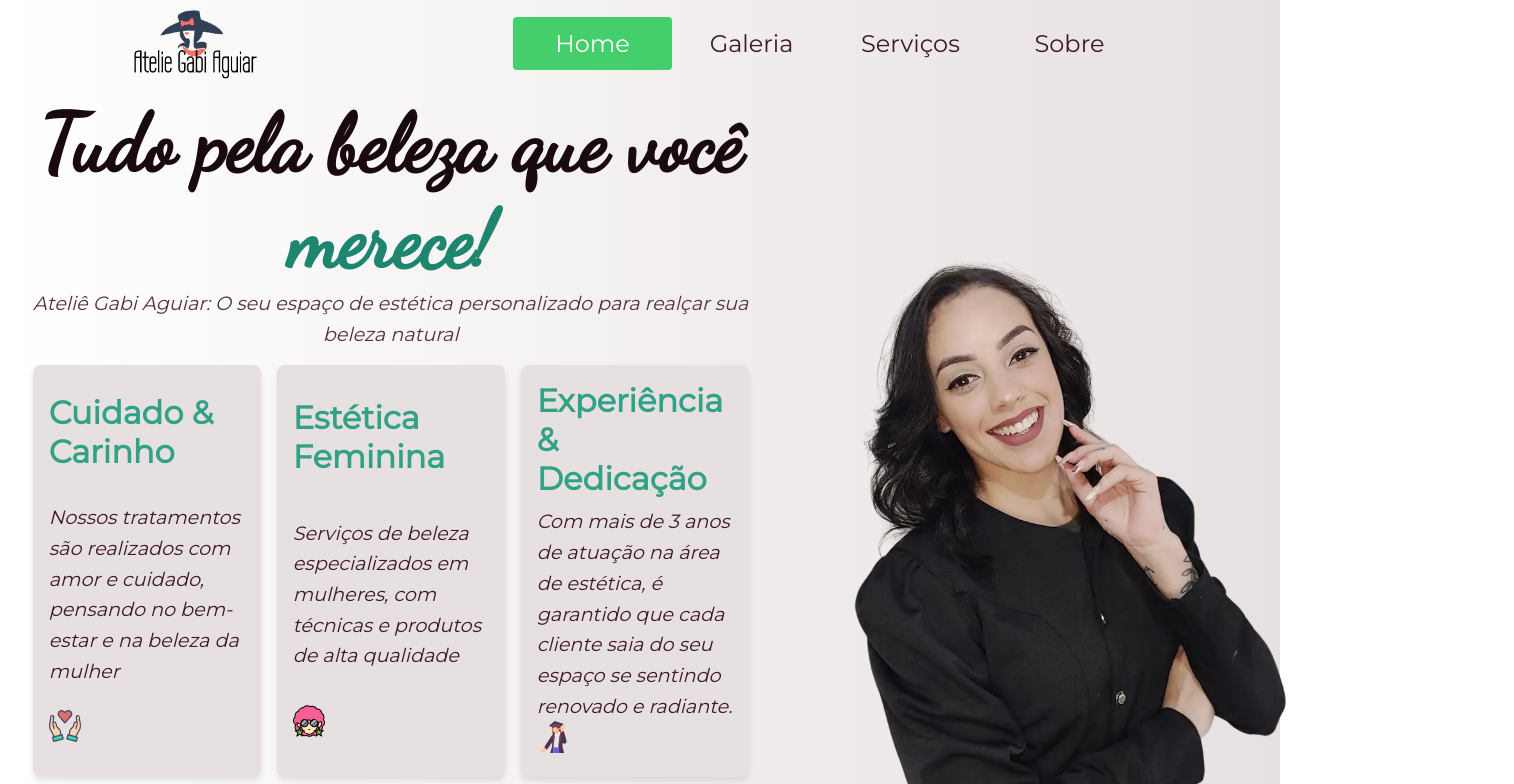
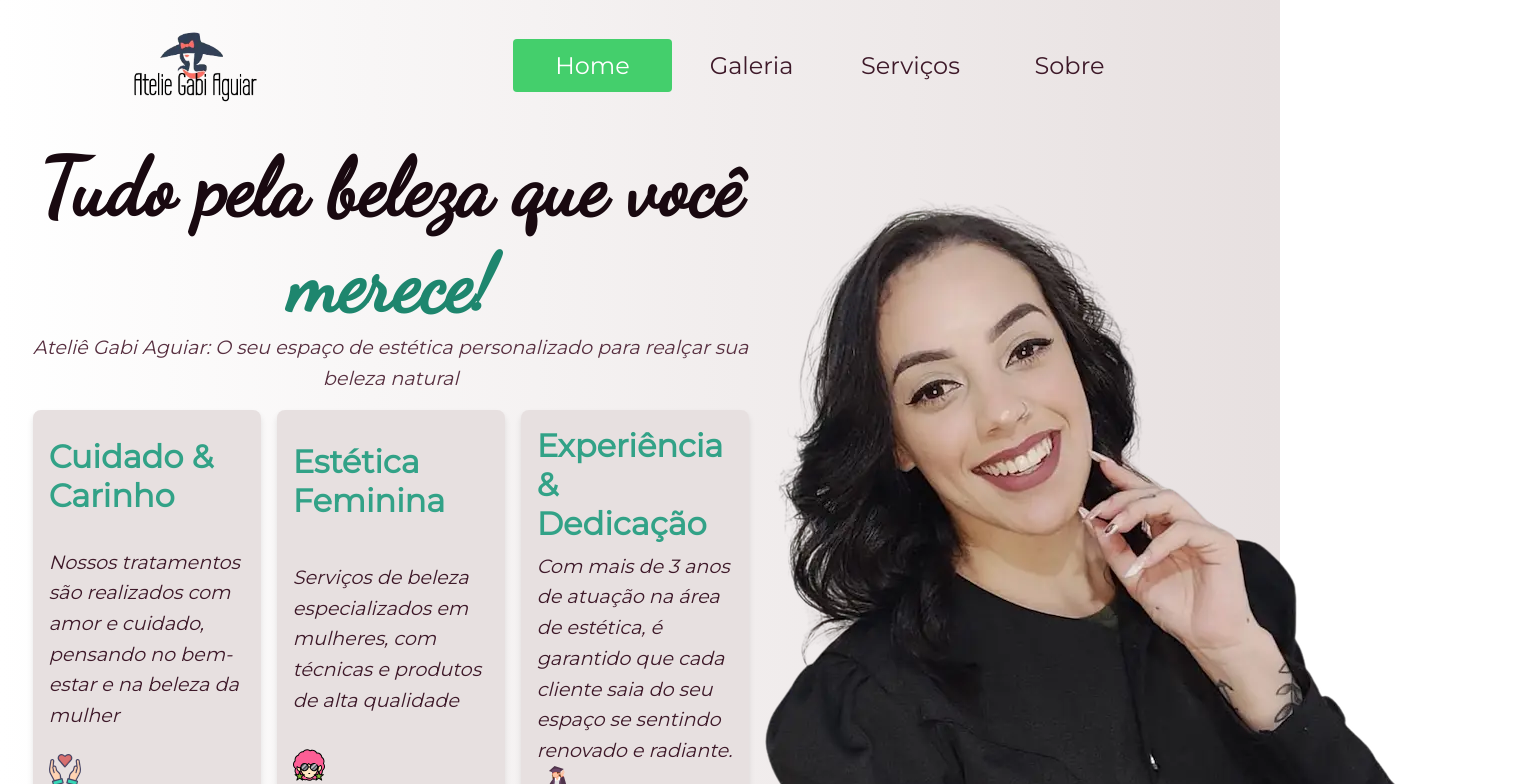
Before and after one commit to FilipeSall/Atelie-Gabi-Aguiar, a React (Create React App) app: page / in a window 1280 px wide. Shown: the top 784 px of the page, 1514 px wide, since content can reach past the window. Built offline with nearby package versions, Linux system fonts and the light colour scheme.

Commit message:
alterando css do home para telas maiores

```diff
--- a/src/App.css
+++ b/src/App.css
@@ -1,5 +1,5 @@
 .App{
-    height: 100vh;
+    height: fit-content;
     padding: 4px;
     background-image: linear-gradient(to right, #FFFFFF, #e7e0e0);
 }
--- a/src/components/home/Home.module.css
+++ b/src/components/home/Home.module.css
@@ -50,10 +50,6 @@
   .imgContainer > img {
     border-radius: 10px;
     transition: all 0.3s ease;
-    width: 50vw;
-    background-position: center;
-    background-repeat: no-repeat;
-    background-size: cover;
   }
 
   .btn__wrapper {
```
